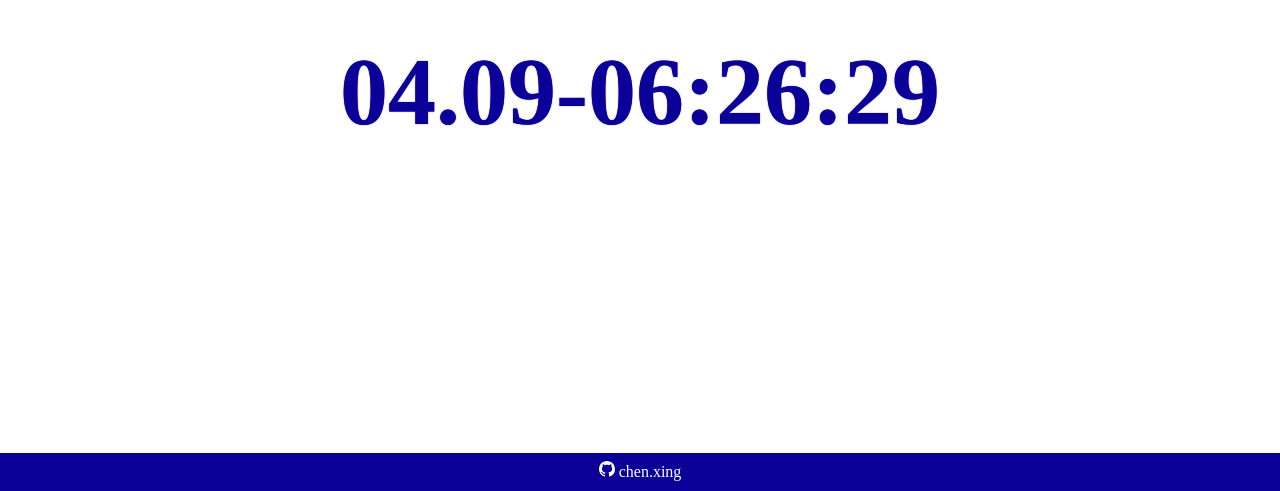
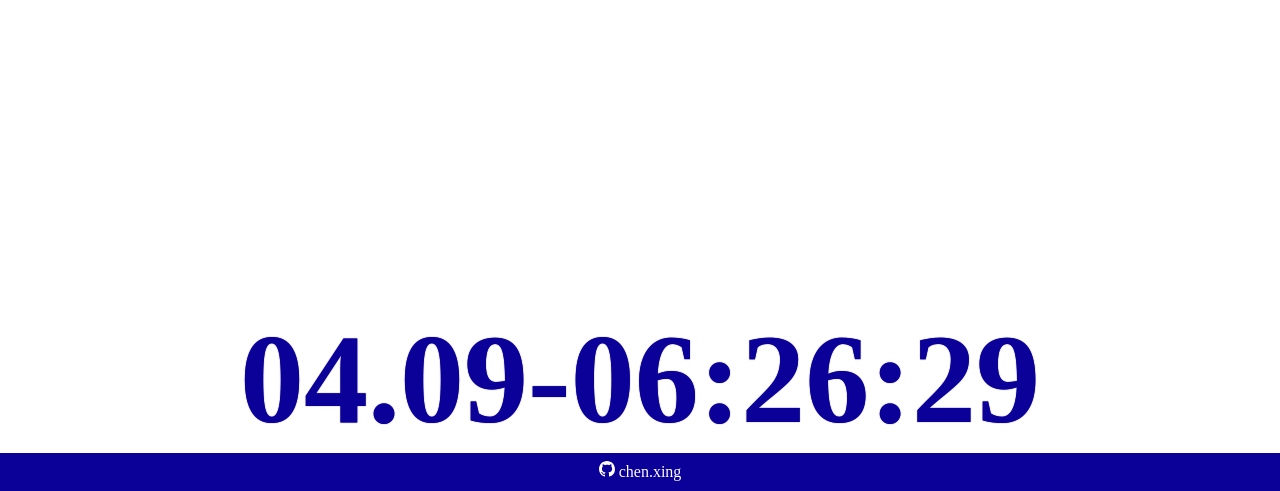
Before and after one commit to dev-chenxing/dev-chenxing, a plain HTML site: page index.html in a window 1280 px wide. Shown: the part 309-800 px from the top of the page. Drawn offline with Linux system fonts and the light colour scheme.

Commit message:
bottom: 0;

```diff
--- a/index.html
+++ b/index.html
@@ -12,7 +12,7 @@
 	<title>Clock</title>
 	<style>
 		* {
-			margin: 0;
+			margin: 0 auto;
 			padding: 0;
 			box-sizing: border-box;
 			user-select: none;
@@ -39,8 +39,6 @@
 			background-color: #ffffff;
 			font-family: 'Baskerville', serif;
 			display: flex;
-			align-items: center;
-			justify-content: center;
 			height: 100vh;
 			overflow: hidden;
 			-webkit-font-smoothing: antialiased;
@@ -48,8 +46,22 @@
 			text-rendering: optimizeLegibility;
 		}
 
+		.container {
+			width: 100%;
+			bottom: 2.4rem;
+			position: relative;
+		}
+
 		.wallpaper {
 			background-color: #ffffff;
+		}
+
+		.bottom {
+			display: flex;
+			position: absolute;
+			bottom: 0;
+			width: 100%;
+			text-align: center;
 		}
 
 		.clock-container {
@@ -57,7 +69,7 @@
 		}
 
 		.big-text {
-			font-size: 6em;
+			font-size: 8em;
 			font-weight: bold;
 			color: #0B0097;
 			text-shadow: 0 0 1px #0B0097;
@@ -81,6 +93,7 @@
 <body>
 	<div class="container">
 		<div class="wallpaper"></div>
+		<div class="bottom">
 			<div id="clock-container" class="clock-container">
 				<div class="month-c">
 					<p class="big-text" id="month">01.</p>
@@ -96,6 +109,7 @@
 				</div>
 				<div class="seconds-c">
 					<p class="big-text" id="seconds">00</p>
+				</div>
 			</div>
 		</div>
 	</div>
```
Lines whose indentation alone changed are shown as unchanged.
